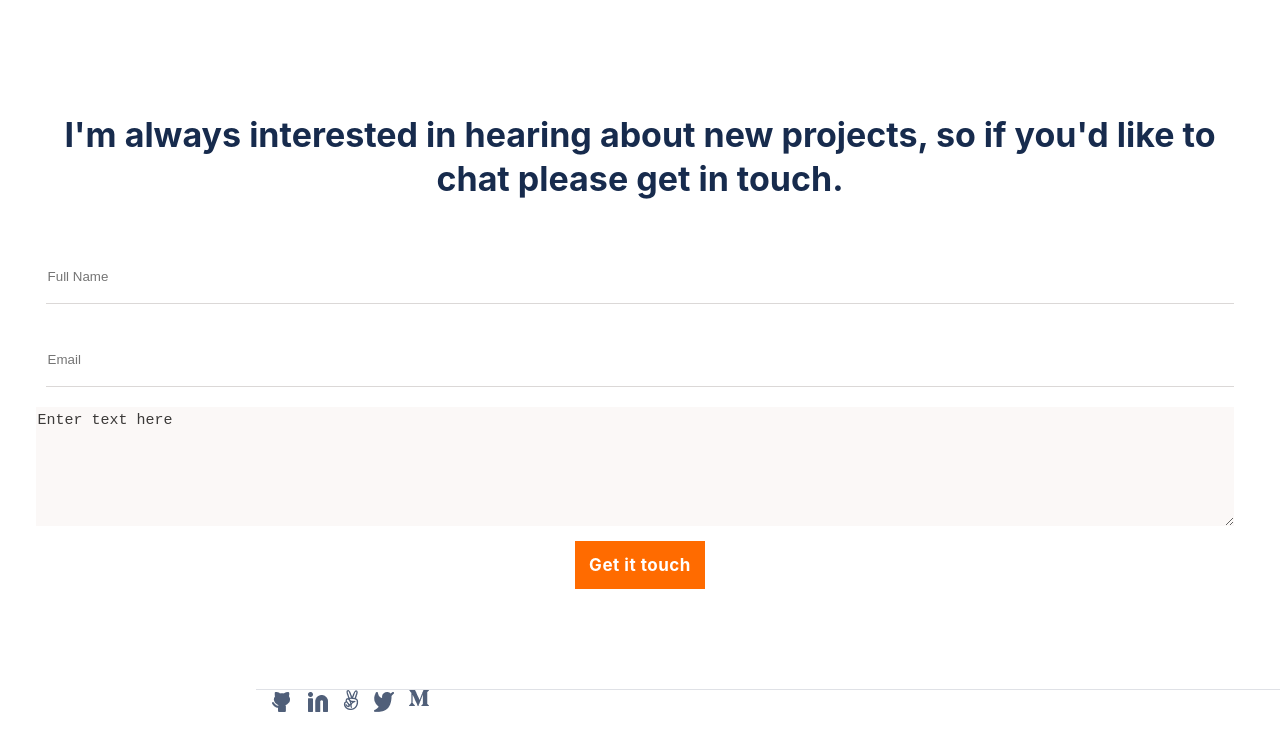
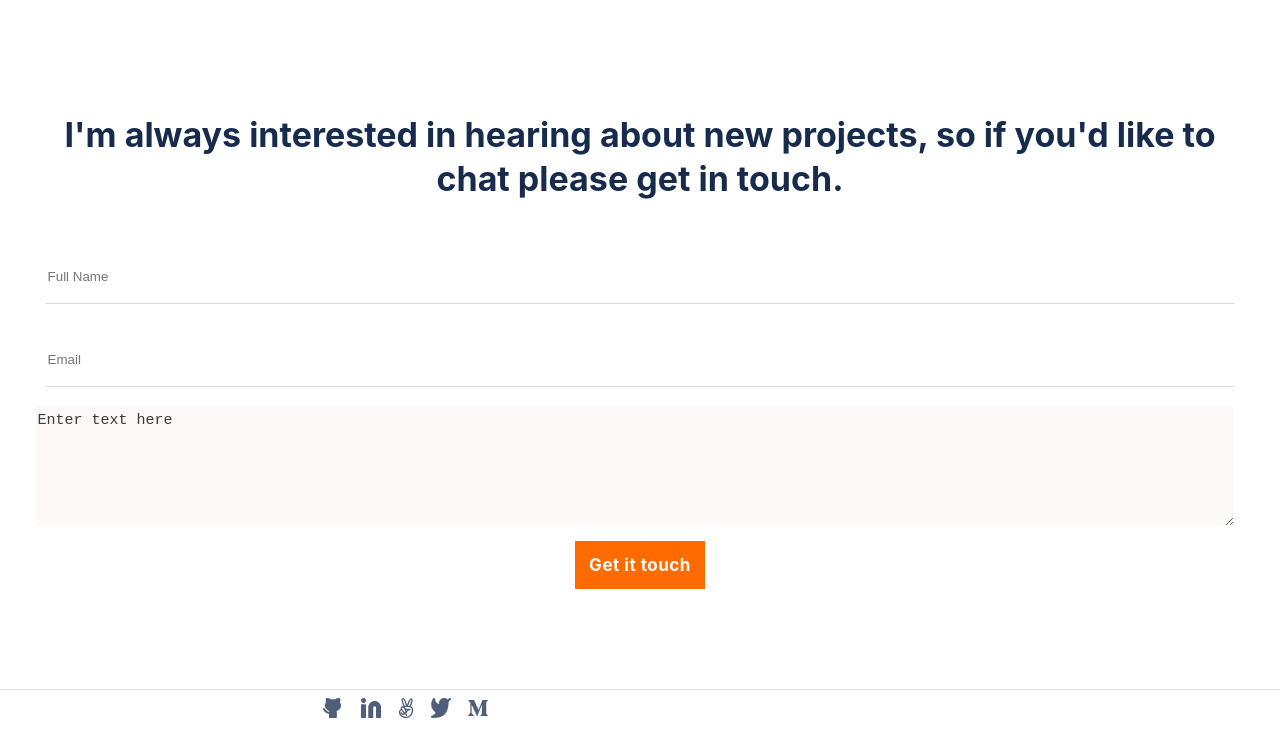
Before and after one commit to solog0039/Contact-form, a website: page index.html in a window 1280 px wide. Shown: the part 6858-7598 px from the top of the page. Drawn offline with Linux system fonts and the light colour scheme; a web font is replaced by a local one.

```diff
--- a/index.html
+++ b/index.html
@@ -165,8 +165,8 @@
 
 <footer class="footer-social-media">
   <ul class="social-links">
-      <li class="socia-git"><a href="https://github.com/solog0039"><img  src="./assets/social media footer/Icon -GitHub.png" alt="Github"></a></li>
-      <li class="social-Linkdinf"><a href="www.linkedin.com/in/solomon-kidanu-62a994232"><img  src="./assets/social media footer/Icon - Linkedin.png" alt="linkedin"></a></li>
+      <li class="social-git"><a href="https://github.com/solog0039"><img  src="./assets/social media footer/Icon -GitHub.png" alt="Github"></a></li>
+      <li class="social-Linkdinf social-c"><a href="www.linkedin.com/in/solomon-kidanu-62a994232"><img  src="./assets/social media footer/Icon - Linkedin.png" alt="linkedin"></a></li>
       <li class="social-c"><a href="##"><img  src="./assets/social media footer/Angelist.png" alt="tum"></a></li>
       <li class="social-c"><a href="https://twitter.com/Solomon57320119"><img  src="./assets/social media footer/Icon - Twitter.png" alt="tiwtter"></a></li>
       <li class="social-c"><a href="##"><img  src="./assets/social media footer/medium.png" alt="Medium"></a></li>
--- a/style.css
+++ b/style.css
@@ -745,16 +745,18 @@
   display: flex;
   margin-top: 100px;
   margin-bottom: 10px;
-  border-top: 1px solid #dfe1e6;
-  margin-left: 20vw;
+  margin-left: 0;
+  height: 40px;
+  align-items: center;
+  border-top: 1px solid  #dfe1e6;
 }
 
-.social-links > li {
-  padding-left: 13px;
+.social-c {
+  padding-left: 15px;
 }
 
-.socia-git {
-  padding-left: 30px;
+.social-git {
+  margin-left: 25vw;
 }
 
 .social-Linkdinf {
```
